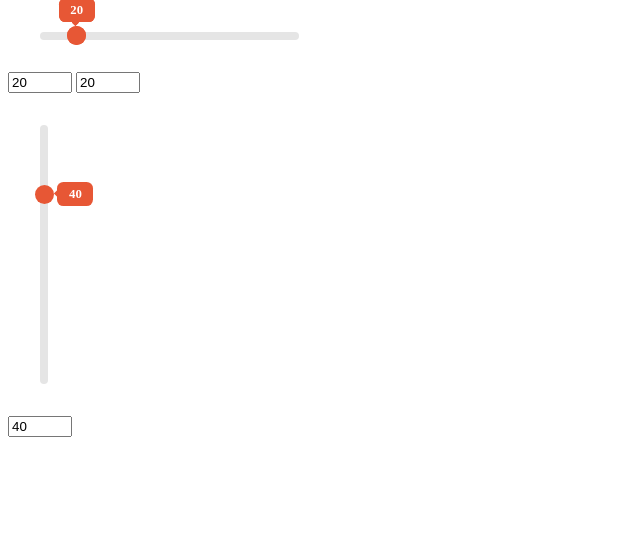
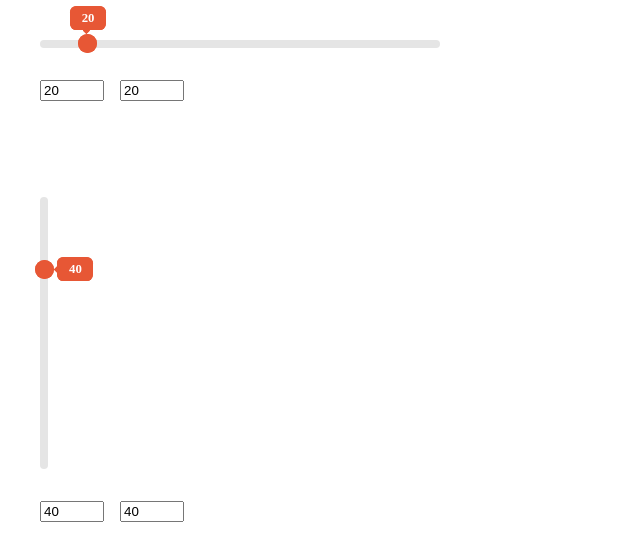
Before and after one commit to MishaPandovich/slider, a website built with webpack: page src/index.pug in a window 1280 px wide. Shown: the whole page, without its empty margins (0-640 px from the left). Built offline with nearby package versions, Linux system fonts and the light colour scheme; files whose address does not match are found by name.

Commit message:
Перенесла во вью все опции, касающиеся отображения. Добавила во вью метод init для отображения первоначального состояния слайдера. Вынесла бегунок и подсказку в отдельные вью.

```diff
--- a/src/js/components/Controller.js
+++ b/src/js/components/Controller.js
@@ -5,51 +5,53 @@ class Controller {
   }
 
   initPlugin() {
-    if (this.model.position !== 'vertical') {
-      this.model.getCoords(this.view.elem.width(), this.view.thumbElem.width());
-    }
-    else {
-      this.view.showVertical();
-      this.model.getCoords(this.view.elem.height(), this.view.thumbElem.height());
-    }
-
-    if (this.model.hasInterval) {
-      this.view.addSecondThumb();
-    }
-
-    if (this.model.hasPointer) {
-      this.view.addPointer(this.model.position);
-    }
-
-    this.view.setInputsAttr(this.model.min, this.model.max, this.model.step);
+    this.view.init({
+      min: this.model.min,
+      max: this.model.max,
+      step: this.model.step
+    });
 
     for (let i = 0; i < this.view.thumbElem.length; i++) {
-      this.model.setValue(this.model.current, this.view.thumbElem.eq(i));
+      this.model.setValue({
+        value: this.model.current,
+        elem: this.view.thumbElem.eq(i)
+      });
     }
-
-    this.view.initEventListeners();
   }
 
   onDocumentMouseMove(elem, e) {
-    if (this.model.position !== 'vertical') {
-      let value = (e.clientX - this.view.shiftX - this.view.sliderCoords.left) / this.model.pixelsPerValue + this.model.min;
-      this.model.setValue(value, elem);
+    if (this.view.position !== 'vertical') {
+      let value = (e.clientX - this.view.shiftX - this.view.sliderCoords.left) / this.view.pixelsPerValue + this.model.min;
+      this.model.setValue({
+        value: value,
+        elem: elem
+      });
     }
     else {
-      let value = (e.clientY - this.view.shiftY - this.view.sliderCoords.top) / this.model.pixelsPerValue + this.model.min;
-      this.model.setValue(value, elem);
+      let value = (e.clientY - this.view.shiftY - this.view.sliderCoords.top) / this.view.pixelsPerValue + this.model.min;
+      this.model.setValue({
+        value: value,
+        elem: elem
+      });
     }
   }
 
   onInputChange(elem) {
     elem = $(elem);
-    let thumbElem = (elem.hasClass('slider__change--first')) ? this.view.thumbElem.eq(0) : this.view.thumbElem.eq(1);
+    let thumbElem = (elem.hasClass('slider__input--first')) ? this.view.thumbElem.eq(0) : this.view.thumbElem.eq(1);
 
-    this.model.setValue(+elem.val(), thumbElem);
+    this.model.setValue({
+      value: +elem.val(),
+      elem: thumbElem
+    });
   }
 
-  changeValue(elem, res) {
-    this.view.showValue(elem, res, this.model.min, this.model.pixelsPerValue, this.model.position);
+  changeValue(options) {
+    this.view.showValue({
+      elem: options.elem,
+      value: options.value,
+      min: this.model.min
+    });
   }
 }
 
--- a/src/js/components/Model.js
+++ b/src/js/components/Model.js
@@ -3,24 +3,16 @@ import Observer from './Observer';
 class Model extends Observer {
   constructor(options) {
     super();
+    this.step = Math.round(options.step) || 1,
     this.min = Math.round(options.min / options.step) * options.step,
-    this.max = options.max,
+    this.max = Math.trunc(options.max / options.step) * options.step,
     this.current = options.current > options.max ? options.max : options.current,
-    this.step = Math.round(options.step) || 1,
-    this.position = options.position,
-    this.hasPointer = options.hasPointer,
-    this.hasInterval = options.hasInterval,
     this.calcValue = []
   }
 
-  getCoords(elemWidth, thumbElemWidth) {
-    this.rightEdge = elemWidth - thumbElemWidth;
-    this.pixelsPerValue = this.rightEdge / (this.max - this.min);
-  }
-
-  setValue(value, elem) {
-    elem = $(elem);
-    let res = this.moveTo(Math.round(value / this.step) * this.step, elem);
+  setValue(options) {
+    let elem = $(options.elem),
+        res = this.moveTo(Math.round(options.value / this.step) * this.step, elem);
 
     if (elem.hasClass('slider__thumb--first')) {
       this.calcValue[0] = res;
@@ -29,7 +21,10 @@ class Model extends Observer {
       this.calcValue[1] = res;
     }
 
-    this.publish('changeValue', elem, res);
+    this.publish('changeValue', {
+      elem: elem,
+      value: res
+    });
   }
 
   moveTo(checkValue, elem) {
--- a/src/js/components/View.js
+++ b/src/js/components/View.js
@@ -1,63 +1,103 @@
+import ViewThumb from './ViewThumb.js';
+import ViewPointer from './ViewPointer.js';
 import Observer from './Observer';
 
 class View extends Observer {
-  constructor(slider) {
+  constructor(options) {
     super();
-    this.slider = $(slider);
-    this.elem = this.slider.find('.slider__runner'),
-    this.thumbElem = this.elem.find('.slider__thumb'),
-    this.change = this.slider.find('.slider__change')
+    this.slider = $(options.slider);
+    this.elem = this.slider.find('.slider__runner');
+    this.position = options.position;
+    this.hasInterval = options.hasInterval;
+    this.hasPointer = options.hasPointer;
+  }
+
+  init(options) {
+    let passedOptions = {
+      min: options.min,
+      max: options.max,
+      step: options.step
+    }
+
+    this.showPosition();
+    this.addThumbs();
+    this.addPointer();
+    this.initEventListeners();
+    this.setInputsAttr(passedOptions);
+    this.getCoords(passedOptions);
+  }
+
+  addThumbs() {
+    let viewThumb = new ViewThumb();
+    viewThumb.createThumb({
+      elem: this.elem
+    });
+
+    if (this.hasInterval) {
+      viewThumb.createThumb({
+        elem: this.elem,
+        modifier: 'second'
+      });
+    }
+
+    this.thumbElem = this.slider.find('.slider__thumb');
+    this.input = this.slider.find('.slider__input');
   }
 
   initEventListeners() {
     this.thumbElem.on('mousedown', this.onElemMouseDown.bind(this));
-    this.change.on('focusout', (e) => { this.inputChange(e.target) });
+    this.input.on('focusout', (e) => { this.inputChange(e.target) });
   }
 
-  addSecondThumb() {
-    let secondThumbElem = $('<div class="slider__thumb slider__thumb--second">');
-    this.elem.append(secondThumbElem);
-
-    let secondChange = $('<input type="number" class="slider__change slider__change--second">');
-    this.elem.parent('.slider').append(secondChange);
-
-    this.thumbElem = this.elem.find('.slider__thumb');
-    this.change = this.slider.find('.slider__change');
-  }
-
-  setInputsAttr(min, max, step) {
-    this.change.attr({
-      min: min,
-      max: max,
-      step: step
+  setInputsAttr(options) {
+    this.input.attr({
+      min: options.min,
+      max: options.max,
+      step: options.step
     });
   }
 
-  showVertical() {
-    this.elem.addClass('slider__runner--vertical');
+  addPointer() {
+    if (this.hasPointer) {
+      let viewPointer = new ViewPointer();
+      viewPointer.createPointer({
+        position: this.position,
+        thumbElem: this.thumbElem
+      });
+    }
   }
 
-  addPointer(position) {
-    let pointer = position !== 'vertical' ? '<div class="slider__pointer">' : '<div class="slider__pointer slider__pointer--left">';
-    this.thumbElem.append($(pointer));
+  showPosition() {
+    if (this.position === 'vertical') {
+      this.elem.addClass('slider__runner--vertical');
+    }
   }
 
-  showValue(elem, calcValue, min, pixelsPerValue, position) {
-    let css = position !== 'vertical' ? 'left' : 'top';
-    let cssValue = (calcValue - min) * pixelsPerValue;
+  getCoords(options) {
+    let rightEdge = (this.position !== 'vertical')
+                    ? this.elem.width() - this.thumbElem.width()
+                    : this.elem.height() - this.thumbElem.height();
+    this.pixelsPerValue = rightEdge / (options.max - options.min);
+  }
+
+  showValue(options) {
+    let elem = options.elem,
+        value = options.value,
+        css = this.position !== 'vertical' ? 'left' : 'top',
+        cssValue = (value - options.min) * this.pixelsPerValue;
 
     elem.css(css, cssValue + 'px');
 
     if (elem.hasClass('slider__thumb--first')) {
-      this.change.eq(0).val(calcValue);
+      this.input.eq(0).val(value);
     }
     else {
-      this.change.eq(1).val(calcValue);
+      this.input.eq(1).val(value);
     }
 
     let pointer = elem.find('.slider__pointer');
     if (pointer) {
-      pointer.html(calcValue);
+      pointer.html(value);
     }
   }
 
--- /dev/null
+++ b/src/js/components/ViewPointer.js
@@ -0,0 +1,8 @@
+class ViewPointer {
+  createPointer(options) {
+    let pointer = options.position !== 'vertical' ? '<div class="slider__pointer">' : '<div class="slider__pointer slider__pointer--left">';
+    options.thumbElem.append($(pointer));
+  }
+}
+
+export default ViewPointer;
--- /dev/null
+++ b/src/js/components/ViewThumb.js
@@ -0,0 +1,15 @@
+class ViewThumb {
+  createThumb(options) {
+    options.modifier = options.modifier || 'first';
+    let elem = options.elem,
+        thumbElem = $('<div class="slider__thumb">'),
+        input = $('<input type="number" class="slider__input">');
+
+    thumbElem.addClass('slider__thumb--' + options.modifier);
+    input.addClass('slider__input' + options.modifier);
+    elem.append(thumbElem);
+    elem.parent('.slider').append(input);
+  }
+}
+
+export default ViewThumb;
--- a/src/js/slider.js
+++ b/src/js/slider.js
@@ -10,22 +10,25 @@ import Controller from './components/Controller';
       current: 0,
       step: 1,
       position: 'horizontal',
-      hasPointer: false,
-      hasInterval: false
+      hasInterval: false,
+      hasPointer: true
     }, options);
 
-    const sliderOptions = {
+    const modelOptions = {
       min: options.min,
       max: options.max,
       current: options.current,
-      step: options.step,
+      step: options.step
+    };
+    const viewOptions = {
+      slider: this,
       position: options.position,
-      hasPointer: options.hasPointer,
-      hasInterval: options.hasInterval
+      hasInterval: options.hasInterval,
+      hasPointer: options.hasPointer
     };
 
-    const model = new Model(sliderOptions);
-    const view = new View(this);
+    const model = new Model(modelOptions);
+    const view = new View(viewOptions);
     const controller = new Controller(model, view);
 
     model.subscribe('changeValue', $.proxy(controller.changeValue, controller));
--- a/src/main.js
+++ b/src/main.js
@@ -3,10 +3,9 @@ import './js/slider.js';
 
 $('#slider1').mySlider({
   min: 9,
-  max: 100,
+  max: 200,
   current: 19,
-  step: 5,
-  hasPointer: true,
+  step: 20,
   hasInterval: true
 });
 
@@ -16,5 +15,5 @@ $('#slider2').mySlider({
   current: 35,
   step: 10,
   position: 'vertical',
-  hasPointer: true
+  hasInterval: true
 });
--- a/src/main.scss
+++ b/src/main.scss
@@ -1,15 +1,17 @@
 .slider {
+  padding: 2rem;
+
   &__runner {
-    width: 16.2rem;
+    position: relative;
+    width: 25rem;
     height: .5rem;
-    margin: 2rem;
     border-radius: 5rem;
     background-color: #e5e5e5;
     cursor: pointer;
 
     &--vertical {
       width: .5rem;
-      height: 16.2rem;
+      height: 17rem;
 
       >.slider__thumb {
         top: 0;
@@ -19,7 +21,7 @@
   }
 
   &__thumb {
-    position: relative;
+    position: absolute;
     top: -.4rem;
     left: 0;
     width: 1.2rem;
@@ -28,22 +30,17 @@
     background-color: #e75735;
     cursor: pointer;
     outline: none;
-
-    &--second {
-      top: -1.6rem;
-    }
   }
 
   &__pointer {
+    position: absolute;
+    top: -1.7rem;
+    left: -.5rem;
     width: 2.25rem;
     height: 1.5rem;
     font-size: .8rem;
     font-weight: 900;
     line-height: 1.9;
-    position: absolute;
-    top: -1.7rem;
-    left: -.5rem;
-    content: "";
     text-align: center;
     color: #fff;
     border-radius: .4rem;
@@ -51,10 +48,10 @@
     cursor: pointer;
 
     &:after {
+      content: "";
+      position: absolute;
       bottom: -.17rem;
       left: .9rem;
-      content: "";
-      position: absolute;
       width: .3rem;
       height: .3rem;
       background-color: #e75735;
@@ -71,4 +68,8 @@
       }
     }
   }
+
+  &__input {
+    margin: 2rem 1rem 2rem 0;
+  }
 }
--- a/src/pug/_slider.pug
+++ b/src/pug/_slider.pug
@@ -1,5 +1,3 @@
 mixin slider(id)
   .slider(id="slider"+id)
     .slider__runner
-      .slider__thumb.slider__thumb--first
-    input.slider__change.slider__change--first(type="number")
```
